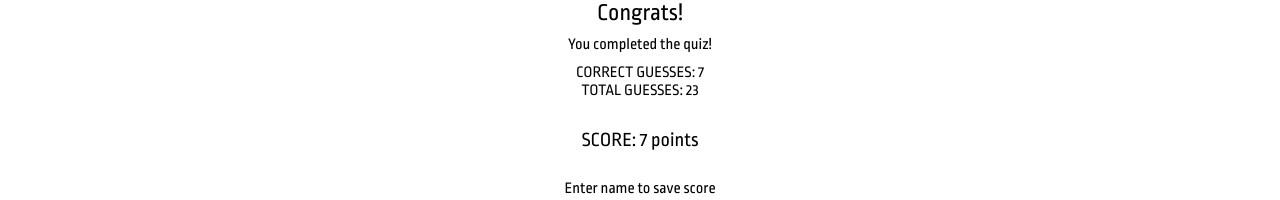
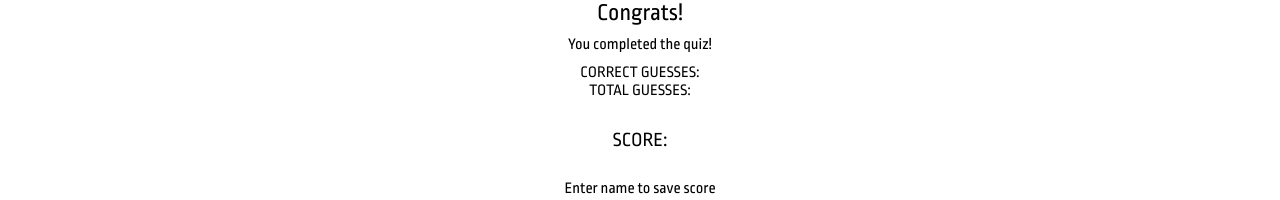
Before and after one commit to bw-celebrity-dead-or-alive/bwcda-frontend-react, a React (Create React App) app in the folder react-buildweek-bwcda/: page /end in a window 1280 px wide. Shown: the part 171-371 px from the top of the page. Built offline with nearby package versions, Linux system fonts and the light colour scheme.

Commit message:
Figured out how to pass data through local storage to the end page

```diff
--- a/react-buildweek-bwcda/src/Components/EndingScreen.js
+++ b/react-buildweek-bwcda/src/Components/EndingScreen.js
@@ -2,7 +2,11 @@ import React from 'react'
 import logo from '../logo.svg'
 import Buttons from './Buttons'
 
+
 const EndingScreen = () => {
+  const score = window.localStorage.getItem("HighScore")
+  const guess = window.localStorage.getItem("TotalGuesses")
+
   return (
     <div className='end-screen'>
       <header className='end-header'>
@@ -11,11 +15,11 @@ const EndingScreen = () => {
         <br />
         <h4>You completed the quiz!</h4>
         <br />
-        <h4>CORRECT GUESSES: 7</h4>
-        <h4>TOTAL GUESSES: 23</h4>
-        <h3>SCORE: 7 points</h3>
+        <h4>CORRECT GUESSES: {score}</h4>
+        <h4>TOTAL GUESSES: {guess}</h4>
+        <h3>SCORE: {score}</h3>
         <h4>Enter name to save score</h4>
-        <br/>
+        <br />
         <form type='submit' value='Submit'>
           <label>
             NAME:
--- a/react-buildweek-bwcda/src/Components/GameScreen.js
+++ b/react-buildweek-bwcda/src/Components/GameScreen.js
@@ -1,12 +1,18 @@
+//Sort actors with no images
 //Figure out the Logic for randomizing the array of data celebs
 
 import React, { useEffect, useState } from "react";
 import CelebCard from './CelebCard';
+import EndingScreen from './EndingScreen';
 import Timebar from './Timebar';
 import axios from "axios";
 
 import { Redirect, Route } from 'react-router-dom'
 import logo from '../logo.svg'
+
+
+
+
 
 const GameScreen = () => {
   //This fetches the list of celebs
@@ -50,17 +56,24 @@ const GameScreen = () => {
     setId(id + 1)
   }
 
+  const passNum = () => {
+    return score;
+  }
+
   useEffect(() => {
     const timer = setTimeout(() => setTime(true), 30000);
     return () => clearTimeout(timer);
   }, []);
+
+  window.localStorage.setItem("HighScore", JSON.stringify(score))
+  window.localStorage.setItem("TotalGuesses", JSON.stringify(id))
 
   return (
 
     <div>
       <Route path="/play" render={() => (
         time ? (
-          <Redirect to="/end" props={score} />
+          <Redirect to="/end" />
         ) : (
             <div>
               <img src={logo} className='App-logo' alt='logo' />
@@ -74,8 +87,8 @@ const GameScreen = () => {
 
               <button onClick={() => isDead(data.death)}>Dead</button>
               <button onClick={() => isAlive(data.death)}>Alive</button>
+              <Timebar />
 
-              <Timebar />
             </div>
           )
       )} />
```
